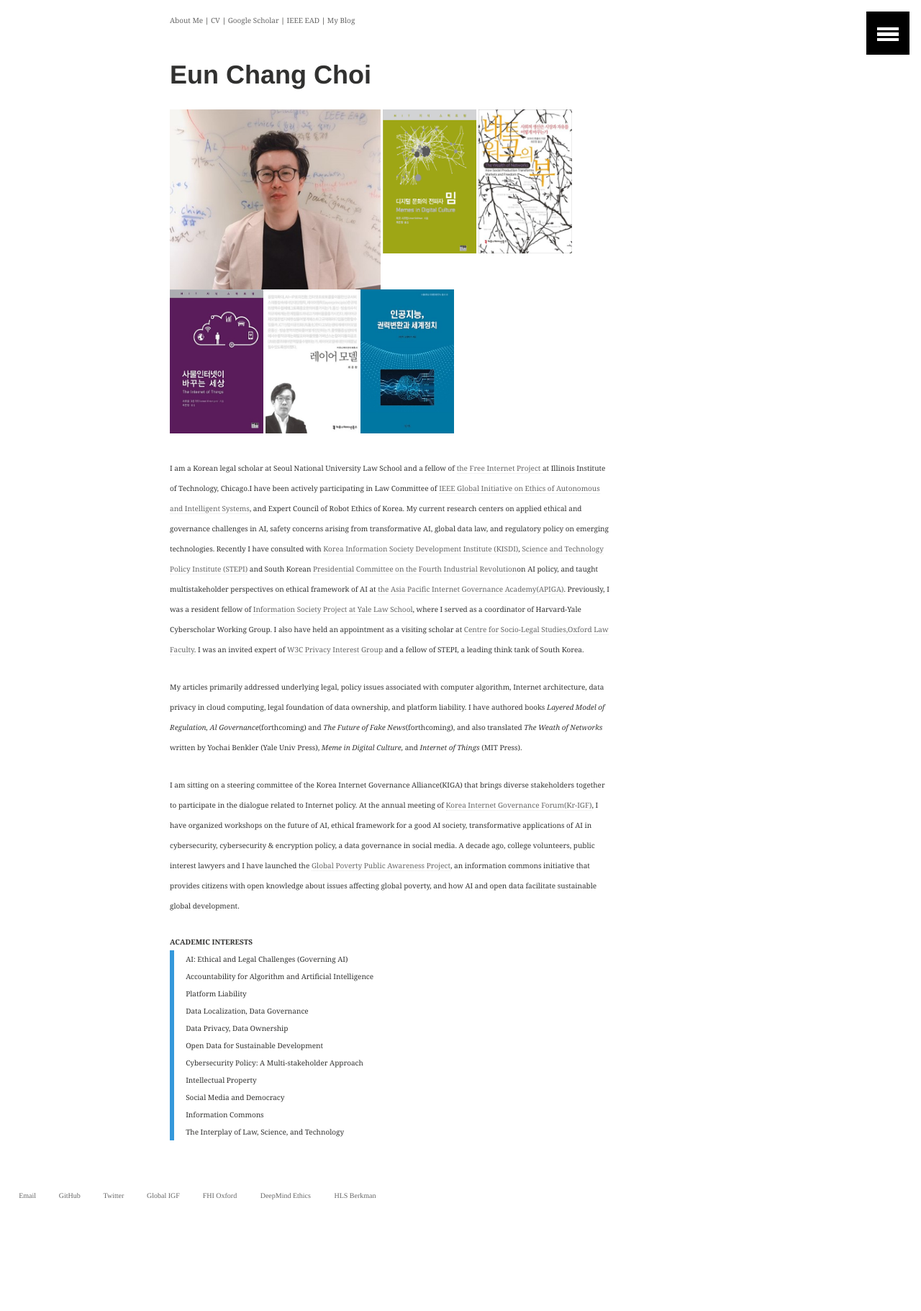
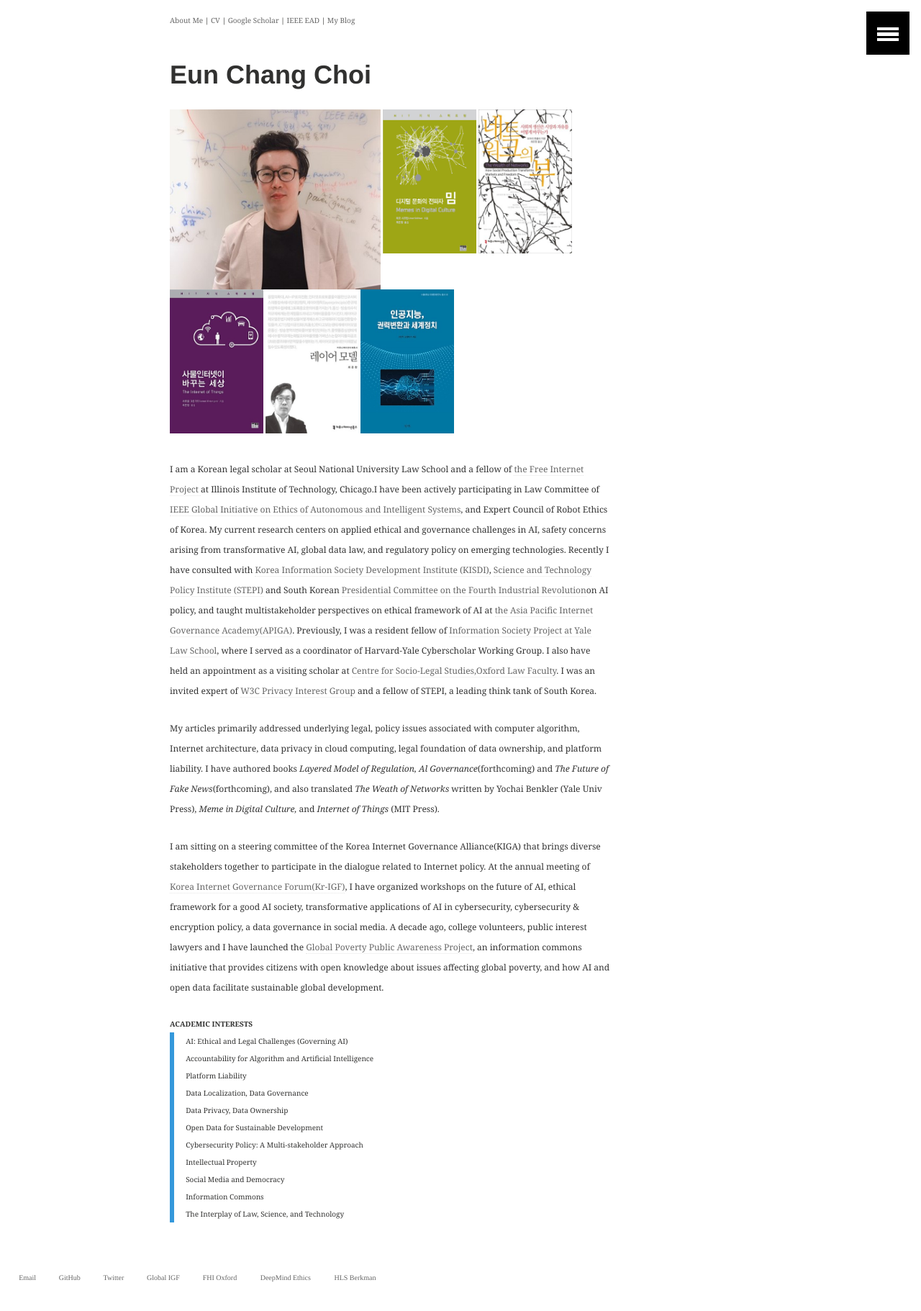
Before and after one commit to eunchangchoi/eunchangchoi.github.io, a Jekyll site: the page built from index.md, in a window 1280 px wide. Shown: the whole page at 72% size. Built offline with Jekyll 4.4.1, drawn with Linux system fonts in a browser that asks for light colours; before the commit the page ends 1707 px from its top, so only the background shows below that.

Commit message:
Update _base.scss

```diff
--- a/_sass/_base.scss
+++ b/_sass/_base.scss
@@ -13,7 +13,7 @@ body {
 }
 
 p {
-	@include font-size(10,yes,28);
+	@include font-size(12,yes,28);
 }
 
 li {
```
